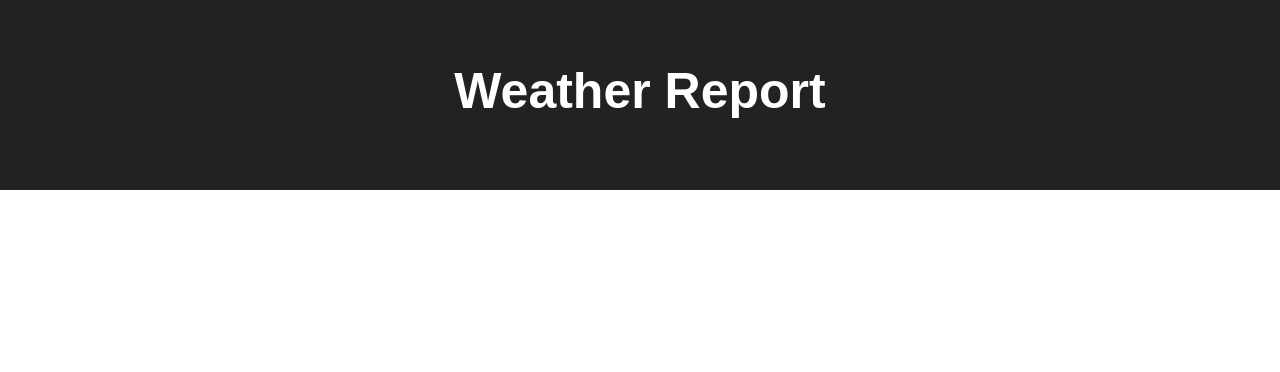
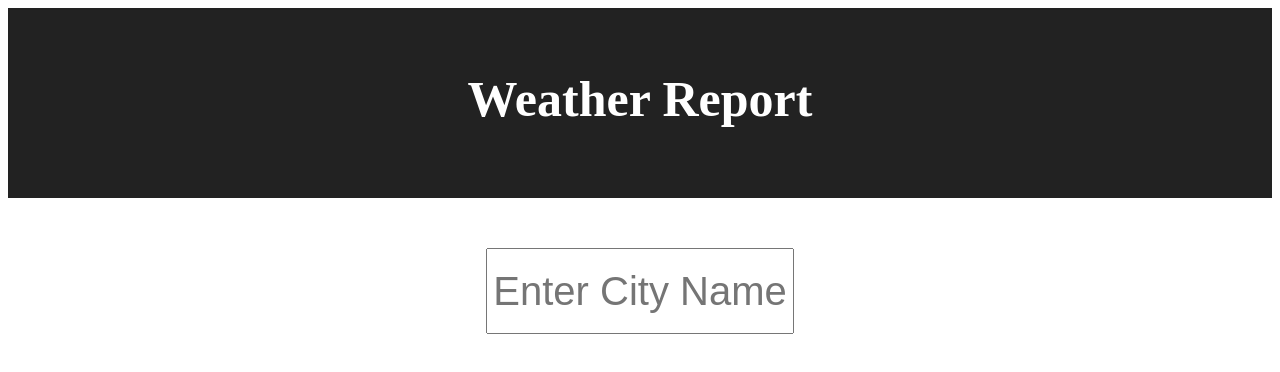
Before and after one commit to chelletuerk/weather-report, a React (Create React App) app: page / in a window 1280 px wide. Shown: the top 372 px of the page. Built offline with nearby package versions, Linux system fonts and the light colour scheme.

Commit message:
Setup Redux for weather search, render input search field

```diff
--- a/src/App.css
+++ b/src/App.css
@@ -16,3 +16,11 @@
 h2 {
   font-size: 50px;
 }
+
+input {
+  height: 80px;
+  width: 300px;
+  font-size: 40px;
+  margin-top: 50px;
+  text-align: center;
+}
--- a/src/App.js
+++ b/src/App.js
@@ -1,17 +1,19 @@
-import React, { Component } from 'react';
-import './App.css';
+import React, { Component } from 'react'
+import WeatherIndex from './components/WeatherIndex'
+import './App.css'
 
 class App extends Component {
   render() {
     return (
-      <div className="App">
-        <div className="App-header">
+      <div className='App'>
+        <div className='App-header'>
           <h2>Weather Report</h2>
         </div>
-        <p className="App-intro">
-        </p>
+        <div className='body'>
+        <WeatherIndex />
+        </div>
       </div>
-    );
+    )
   }
 }
 
--- /dev/null
+++ b/src/components/WeatherIndex.js
@@ -0,0 +1,34 @@
+import React, { Component } from 'react'
+
+export default class WeatherIndex extends Component {
+  constructor(props) {
+    super(props)
+    this.state = {
+      queryInput: '',
+    }
+    this.handleSearch = this.handleSearch.bind(this)
+  }
+
+  handleSearch(e) {
+    this.setState({queryInput: e.target.value})
+  }
+
+
+  render() {
+    const { fetchData } = this.props
+    return (
+      <div>
+        <form onSubmit={(e) => {
+          e.preventDefault()
+          fetchData(this.state.queryInput)
+        }}>
+          <input
+            value={this.state.queryInput}
+            onChange={this.handleSearch}
+            placeholder='Enter City Name'
+          />
+        </form>
+      </div>
+    )
+  }
+}
--- a/src/index.css
+++ /dev/null
@@ -1,5 +0,0 @@
-body {
-  margin: 0;
-  padding: 0;
-  font-family: sans-serif;
-}
--- a/src/index.js
+++ b/src/index.js
@@ -1,8 +1,22 @@
-import React from 'react';
-import ReactDOM from 'react-dom';
-import App from './App';
-import './index.css';
+import React from 'react'
+import ReactDOM from 'react-dom'
+import thunk from 'redux-thunk'
+import { createStore, applyMiddleware, combineReducers, compose } from 'redux'
+import App from './App'
 
+import weather from './reducers/weather-reducer'
+
+const composeEnhancers = window.__REDUX_DEVTOOLS_EXTENSION_COMPOSE__ || compose;
+
+createStore(
+  combineReducers({ weather }),
+  {
+    weather: {
+      searchedWeather: [],
+    },
+  },
+  composeEnhancers(applyMiddleware(thunk)),
+)
 ReactDOM.render(
   <App />,
   document.getElementById('root')
--- /dev/null
+++ b/src/reducers/weather-reducer.js
@@ -0,0 +1,10 @@
+const weather = (state = {}, action) => {
+  switch (action.type) {
+    case 'SEARCHED_WEATHER':
+      return Object.assign({}, state, { searchedMovies: action.payload.results })
+    default:
+      return state
+  }
+}
+
+export default weather
```
Also changed, not shown: package.json (+35 -2 lines), src/actions/index.js (added, +30 -0 lines), src/containers/WeatherIndexContainer.js (added, +13 -0 lines), 2 other files (tests, documents, lock files or other folders).
